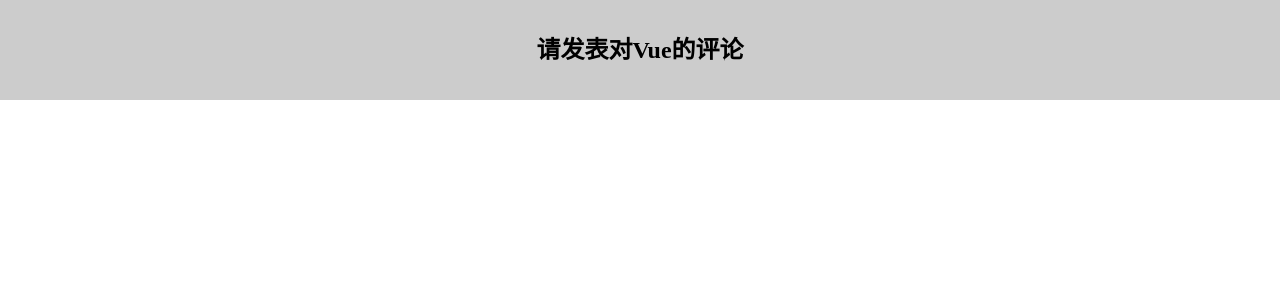
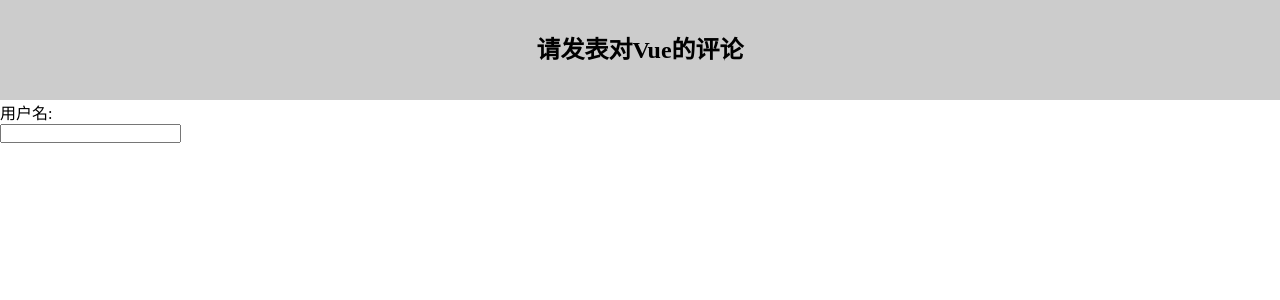
Before and after one commit to liuyuemozhu/technique-tree, a Vue app in the folder comment-demo/: page / in a window 1280 px wide. Shown: the top 300 px of the page. Built offline with nearby package versions, Linux system fonts and the light colour scheme.

Commit message:
增加ADD组件

```diff
--- a/comment-demo/src/App.vue
+++ b/comment-demo/src/App.vue
@@ -1,16 +1,19 @@
 <template>
   <div id="app">
     <Header />
+    <Add />
   </div>
 </template>
 
 <script>
 import Header from './components/Header'
+import Add from './components/Add'
 
 export default {
   name: 'App',
   components: {
-    Header
+    Header,
+    Add
   }
 }
 </script>
--- /dev/null
+++ b/comment-demo/src/components/Add.vue
@@ -0,0 +1,21 @@
+<template>
+  <div class="add-container">
+    <span>{{msg}}</span>
+    <br />
+    <input type="text" />
+  </div>
+</template>
+
+<script>
+export default {
+  name: 'Add',
+  data() {
+    return {
+      msg: '用户名:'
+    }
+  }
+}
+</script>
+
+<style>
+</style>
```
Also changed, not shown: 1 other file (tests, documents, lock files or other folders).
